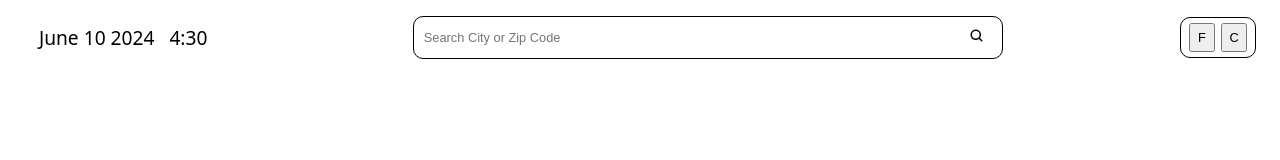
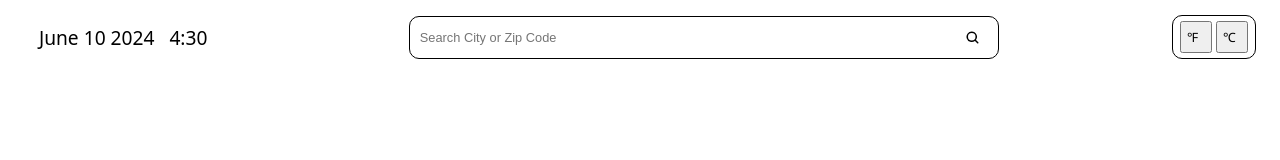
Before and after one commit to huntkay1/weather-app, a website built with webpack: page src/index.html in a window 1280 px wide. Built offline with nearby package versions, Linux system fonts and the light colour scheme.

Commit message:
Update header style

```diff
--- a/src/index.html
+++ b/src/index.html
@@ -20,8 +20,8 @@
             </button>
         </form>
         <div id="unit-toggle">
-            <button>F</button>
-            <button>C</button>
+            <button>&#8457</button>
+            <button>&#8451</button>
         </div>
     </div>
 
--- a/src/style.css
+++ b/src/style.css
@@ -39,13 +39,14 @@ form {
     margin-left: -40px;
     border: none;
     background-color: transparent;
+    display: flex;
 }
 
 #unit-toggle {
     border: 1px solid black;
     border-radius: 10px;
     padding: 5px;
-    width: 4em;
+    width: 4.5em;
     display: flex;
     align-items: center;
     justify-content: space-around;
@@ -54,5 +55,6 @@ form {
 #unit-toggle button {
     font-size: .8em;
     padding: 5px;
-    width: 2em;
+    width: 2.5em;
+    display: flex;
 }
```
Also changed, not shown: dist/index.html, dist/main.js.
